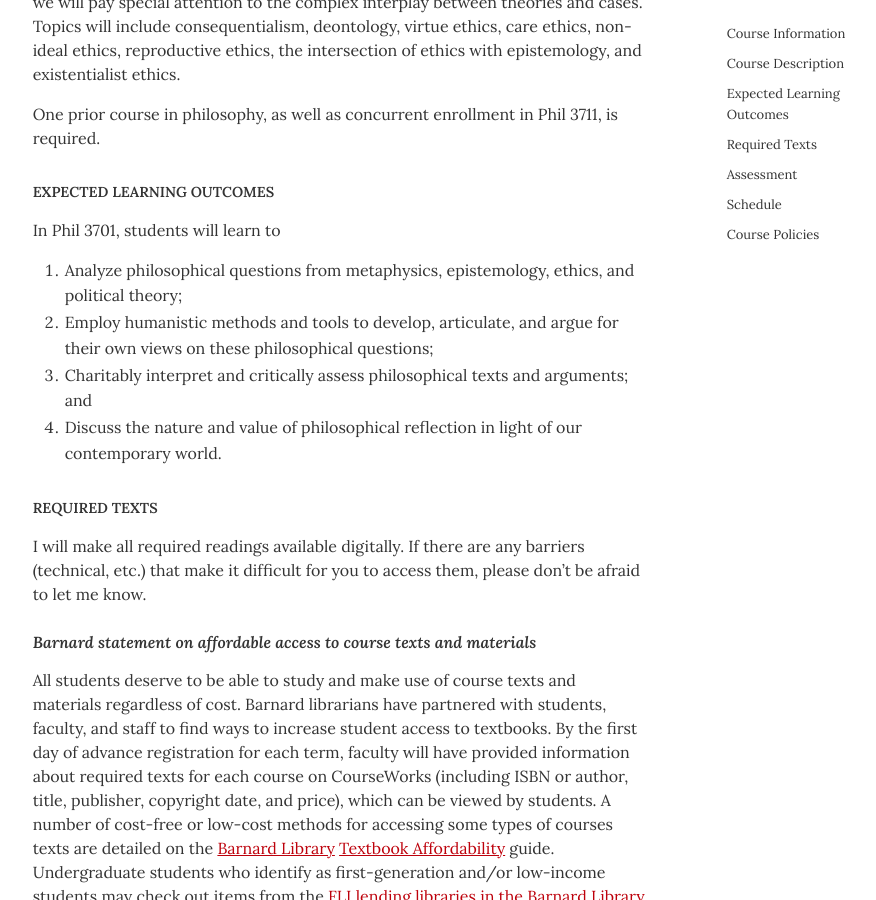
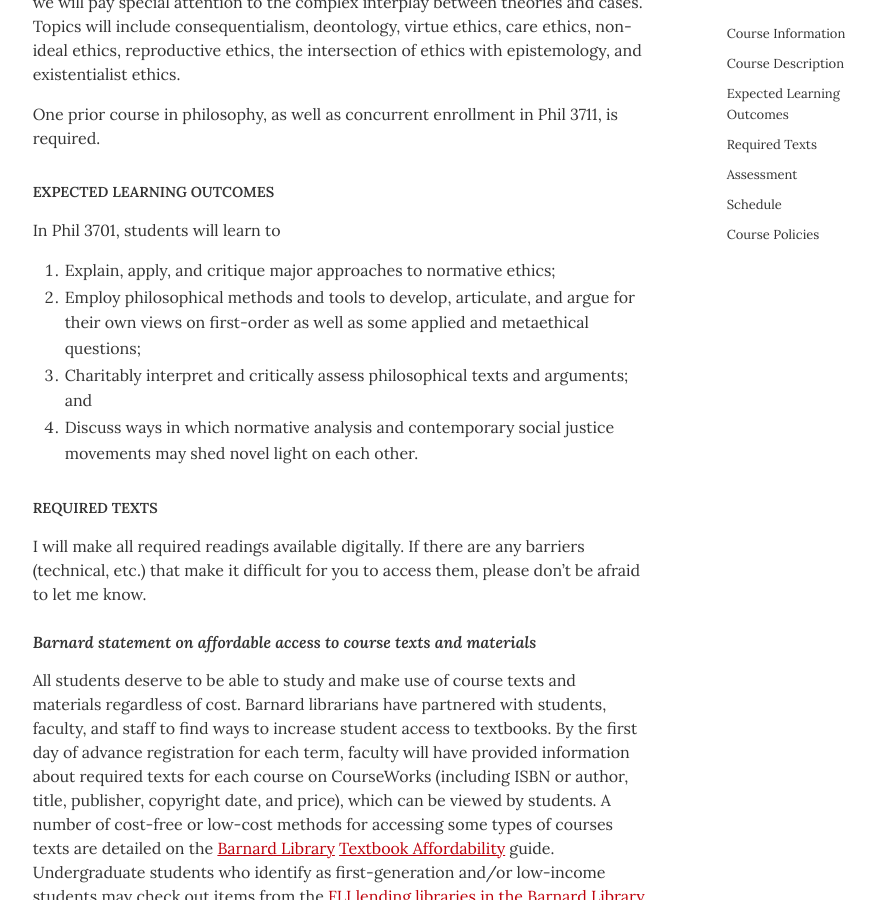
Before and after one commit to dingherself/ethics, a Jekyll site: the page built from syllabus.md, in a window 1280 px wide and 900 px high, scrolled down 835 px. Shown: the whole window, without its empty margins (174-1050 px from the left). Built offline with Jekyll 4.4.1, drawn with Linux system fonts in a browser that asks for light colours.

Commit message:
wrong learning objectives

```diff
--- a/syllabus.md
+++ b/syllabus.md
@@ -68,10 +68,10 @@ One prior course in philosophy, as well as concurrent enrollment in Phil 3711, i
 
 In {{ site.course_number }}, students will learn to
 
-1. Analyze philosophical questions from metaphysics, epistemology, ethics, and political theory;
-2. Employ humanistic methods and tools to develop, articulate, and argue for their own views on these philosophical questions;
+1. Explain, apply, and critique major approaches to normative ethics;
+2. Employ philosophical methods and tools to develop, articulate, and argue for their own views on first-order as well as some applied and metaethical questions;
 3. Charitably interpret and critically assess philosophical texts and arguments; and
-4. Discuss the nature and value of philosophical reflection in light of our contemporary world.
+4. Discuss ways in which normative analysis and contemporary social justice movements may shed novel light on each other.
 
 ## Required Texts
 
```
